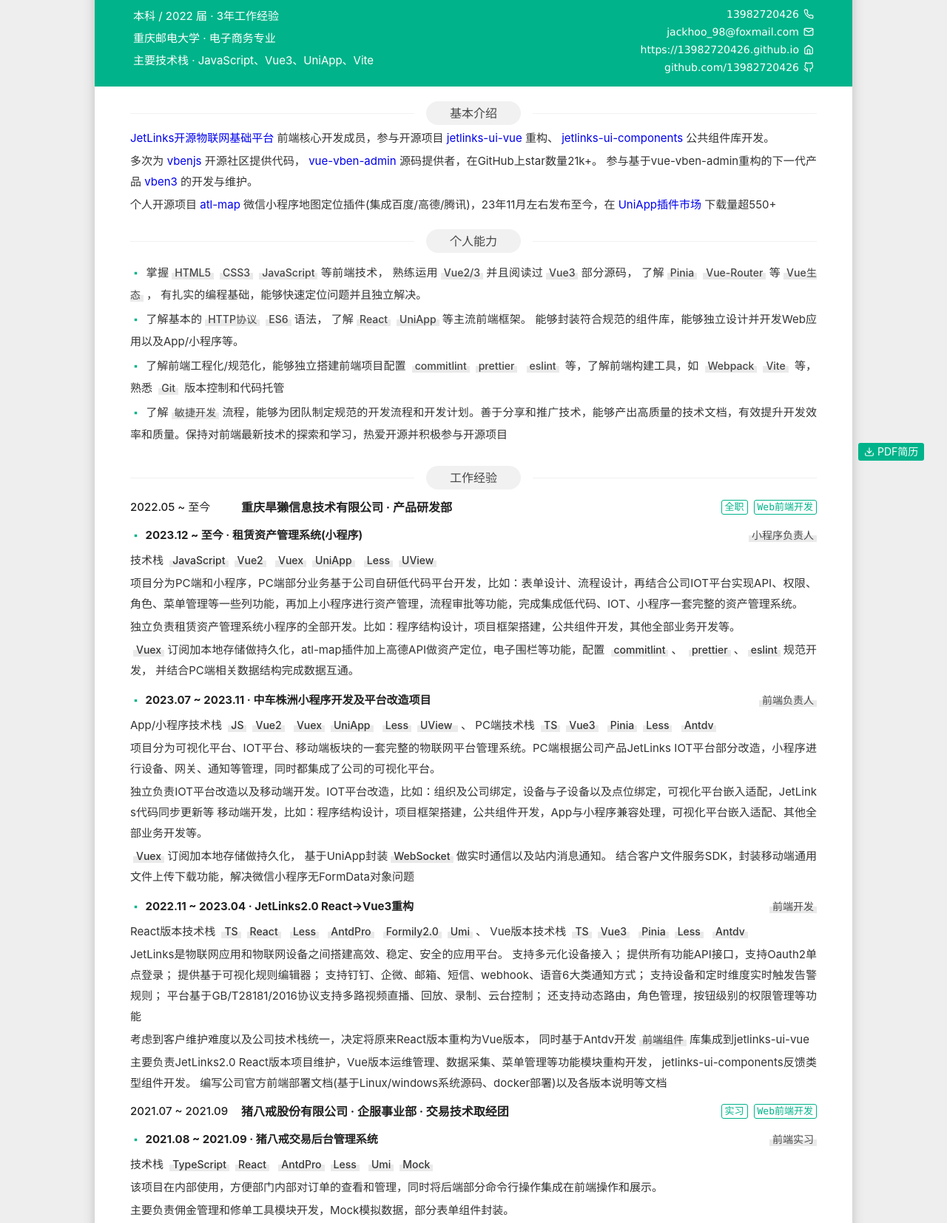
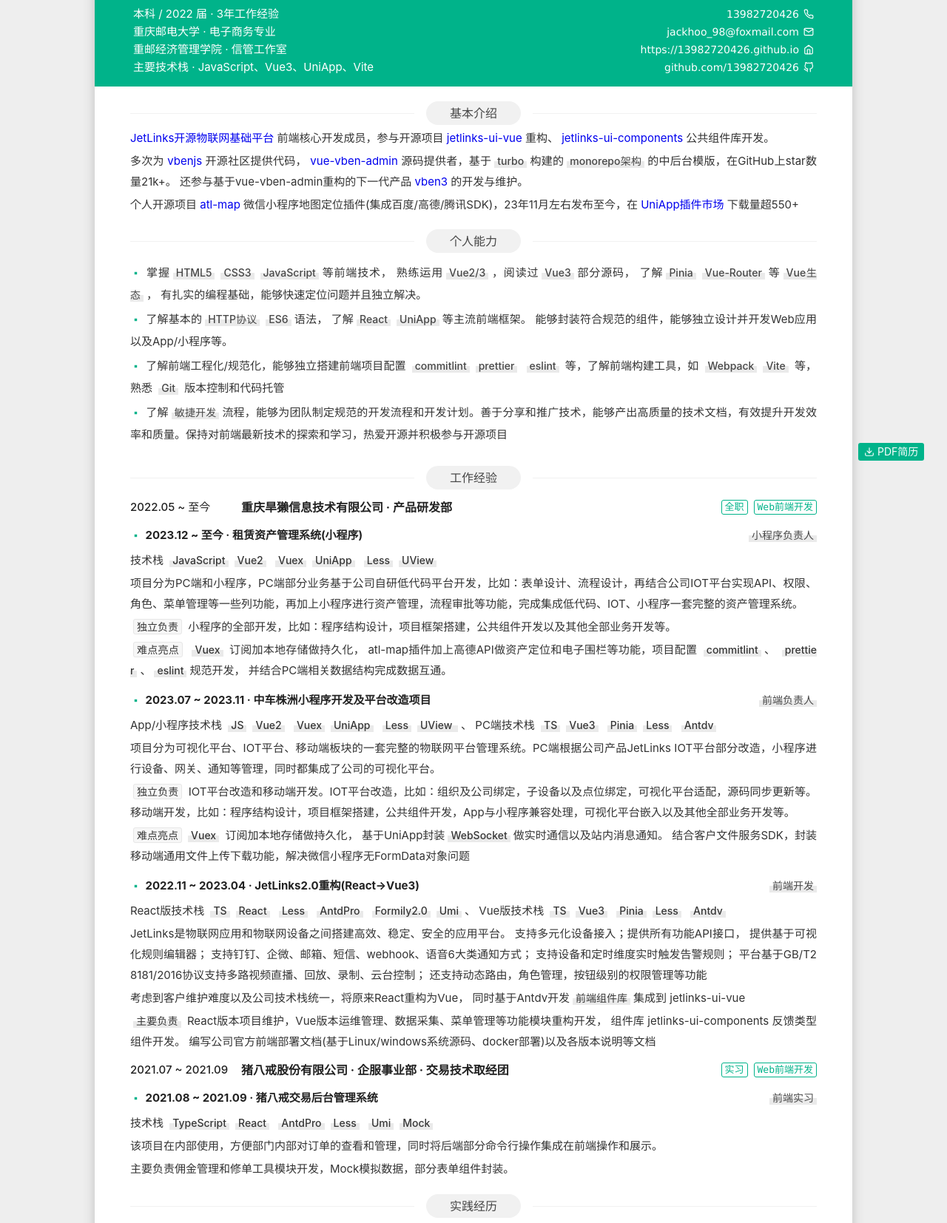
Before and after one commit to 13982720426/personalResume, a website built with Vite: page src/index.html in a window 1280 px wide. Shown: the part 171-1825 px from the top of the page at 74% size. Built offline with nearby package versions, Linux system fonts and the light colour scheme.

Commit message:
feat: 简历更新

```diff
--- a/src/css/base.less
+++ b/src/css/base.less
@@ -127,6 +127,7 @@
     border-bottom: 2px solid darken(@color-main, 2%);
     font-size: 48px;
     overflow: hidden;
+    font-weight: bolder;
   }
   .name,
   .job,
@@ -154,7 +155,7 @@
     }
     h1 {
       font-family: @font-family-title;
-      font-weight: 500;
+      font-weight: 600;
       letter-spacing: 4px;
       height: 100%;
       @media screen and (max-width: 720px) {
@@ -204,11 +205,11 @@
     h2 {
       margin: 2px 0;
       font-size: 17px;
-      line-height: 32px;
+      line-height: 24px;
     }
     h3 {
       font-size: 15px;
-      line-height: 30px;
+      line-height: 24px;
     }
   }
   .contact {
--- a/src/index.html
+++ b/src/index.html
@@ -34,7 +34,7 @@
           <!-- <h2>男 / 1991.01</h2> -->
           <h3>本科 / 2022 届 · 3年工作经验</h3>
           <h3>重庆邮电大学 · 电子商务专业</h3>
-          <!-- <h3>重邮经济管理学院 · 信管工作室</h3> -->
+          <h3>重邮经济管理学院 · 信管工作室</h3>
           <h3>主要技术栈 · JavaScript、Vue3、UniApp、Vite</h3>
         </section>
         <section class="contact">
@@ -102,8 +102,8 @@
                   target="_blank">
                   <span class="contact-link"> vue-vben-admin </span>
                 </a>
-                源码提供者，在GitHub上star数量21k+。
-                参与基于vue-vben-admin重构的下一代产品
+                源码提供者，基于<strong>turbo</strong>构建的<strong>monorepo架构</strong>的中后台模版，在GitHub上star数量21k+。
+                还参与基于vue-vben-admin重构的下一代产品
                 <a href="https://github.com/vbenjs/vben3" target="_blank">
                   vben3
                 </a>
@@ -116,7 +116,7 @@
                   target="_blank">
                   <span class="contact-link"> atl-map </span>
                 </a>
-                微信小程序地图定位插件(集成百度/高德/腾讯)，23年11月左右发布至今，在
+                微信小程序地图定位插件(集成百度/高德/腾讯SDK)，23年11月左右发布至今，在
                 <a
                   href="https://ext.dcloud.net.cn/plugin?name=atl-map"
                   target="_blank">
@@ -140,7 +140,7 @@
                   <i class="icon icon-dot"></i>
                   掌握<strong>HTML5</strong><strong>CSS3</strong
                   ><strong>JavaScript</strong>等前端技术，
-                  熟练运用<strong>Vue2/3</strong>并且阅读过<strong>Vue3</strong>部分源码，
+                  熟练运用<strong>Vue2/3</strong>，阅读过<strong>Vue3</strong>部分源码，
                   了解<strong>Pinia</strong
                   ><strong>Vue-Router</strong>等<strong>Vue生态</strong>，
                   有扎实的编程基础，能够快速定位问题并且独立解决。
@@ -152,7 +152,7 @@
                   了解基本的<strong>HTTP协议</strong><strong>ES6</strong>语法，
                   了解<strong>React</strong
                   ><strong>UniApp</strong>等主流前端框架。
-                  能够封装符合规范的组件库，能够独立设计并开发Web应用以及App/小程序等。
+                  能够封装符合规范的组件，能够独立设计并开发Web应用以及App/小程序等。
                 </p>
               </li>
               <li>
@@ -227,11 +227,13 @@
                   项目分为PC端和小程序，PC端部分业务基于公司自研低代码平台开发，比如：表单设计、流程设计，再结合公司IOT平台实现API、权限、角色、菜单管理等一些列功能，再加上小程序进行资产管理，流程审批等功能，完成集成低代码、IOT、小程序一套完整的资产管理系统。
                 </p>
                 <p class="section-content">
-                  独立负责租赁资产管理系统小程序的全部开发。比如：程序结构设计，项目框架搭建，公共组件开发，其他全部业务开发等。
+                  <em>独立负责</em>
+                  小程序的全部开发，比如：程序结构设计，项目框架搭建，公共组件开发以及其他全部业务开发等。
                 </p>
                 <p class="section-content">
-                  <strong>Vuex</strong
-                  >订阅加本地存储做持久化，atl-map插件加上高德API做资产定位，电子围栏等功能，配置
+                  <em>难点亮点</em> <strong>Vuex</strong>
+                  订阅加本地存储做持久化，
+                  atl-map插件加上高德API做资产定位和电子围栏等功能，项目配置
                   <strong>commitlint</strong>、
                   <strong>prettier</strong>、<strong>eslint</strong>规范开发，
                   并结合PC端相关数据结构完成数据互通。
@@ -263,11 +265,13 @@
                   IOT平台部分改造，小程序进行设备、网关、通知等管理，同时都集成了公司的可视化平台。
                 </p>
                 <p class="section-content">
-                  独立负责IOT平台改造以及移动端开发。IOT平台改造，比如：组织及公司绑定，设备与子设备以及点位绑定，可视化平台嵌入适配，JetLinks代码同步更新等
-                  移动端开发，比如：程序结构设计，项目框架搭建，公共组件开发，App与小程序兼容处理，可视化平台嵌入适配、其他全部业务开发等。
+                  <em>独立负责</em>
+                  IOT平台改造和移动端开发。IOT平台改造，比如：组织及公司绑定，子设备以及点位绑定，可视化平台适配，源码同步更新等。
+                  移动端开发，比如：程序结构设计，项目框架搭建，公共组件开发，App与小程序兼容处理，可视化平台嵌入以及其他全部业务开发等。
                 </p>
                 <p class="section-content">
-                  <strong>Vuex</strong>订阅加本地存储做持久化，
+                  <em>难点亮点</em><strong>Vuex</strong>
+                  订阅加本地存储做持久化，
                   基于UniApp封装<strong>WebSocket</strong>做实时通信以及站内消息通知。
                   结合客户文件服务SDK，封装移动端通用文件上传下载功能，解决微信小程序无FormData对象问题
                 </p>
@@ -277,7 +281,7 @@
               <header class="item-hd">
                 <h3 class="item-name" style="font-weight: bold">
                   <i class="icon icon-dot"></i>
-                  2022.11 ~ 2023.04 · JetLinks2.0 React->Vue3重构
+                  2022.11 ~ 2023.04 · JetLinks2.0重构(React->Vue3)
                 </h3>
                 <div class="item-more">
                   <strong>前端开发</strong>
@@ -285,17 +289,17 @@
               </header>
               <div class="item-bd">
                 <p class="section-content">
-                  React版本技术栈
+                  React版技术栈
                   <strong>TS</strong><strong>React</strong>
                   <strong>Less</strong> <strong>AntdPro</strong>
-                  <strong>Formily2.0</strong><strong>Umi</strong>、
-                  Vue版本技术栈 <strong>TS</strong><strong>Vue3</strong>
-                  <strong>Pinia</strong><strong>Less</strong>
+                  <strong>Formily2.0</strong><strong>Umi</strong>、 Vue版技术栈
+                  <strong>TS</strong><strong>Vue3</strong> <strong>Pinia</strong
+                  ><strong>Less</strong>
                   <strong>Antdv</strong>
                 </p>
                 <p class="section-content">
                   JetLinks是物联网应用和物联网设备之间搭建高效、稳定、安全的应用平台。
-                  支持多元化设备接入； 提供所有功能API接口，支持Oauth2单点登录；
+                  支持多元化设备接入；提供所有功能API接口，
                   提供基于可视化规则编辑器；
                   支持钉钉、企微、邮箱、短信、webhook、语音6大类通知方式；
                   支持设备和定时维度实时触发告警规则；
@@ -303,13 +307,14 @@
                   还支持动态路由，角色管理，按钮级别的权限管理等功能
                 </p>
                 <p class="section-content">
-                  考虑到客户维护难度以及公司技术栈统一，决定将原来React版本重构为Vue版本，
-                  同时基于Antdv开发<strong>前端组件</strong>库集成到jetlinks-ui-vue
+                  考虑到客户维护难度以及公司技术栈统一，将原来React重构为Vue，
+                  同时基于Antdv开发<strong>前端组件库</strong>集成到
+                  jetlinks-ui-vue
                 </p>
                 <p class="section-content">
-                  主要负责JetLinks2.0
+                  <strong>主要负责</strong>
                   React版本项目维护，Vue版本运维管理、数据采集、菜单管理等功能模块重构开发，
-                  jetlinks-ui-components反馈类型组件开发。
+                  组件库 jetlinks-ui-components 反馈类型组件开发。
                   编写公司官方前端部署文档(基于Linux/windows系统源码、docker部署)以及各版本说明等文档
                 </p>
               </div>
```
Also changed, not shown: index.html (+2 -2 lines), README.md, Web前端开发工程师-重庆邮电大学-胡彪-13982720426_page-0002.jpg, 2 other files.
